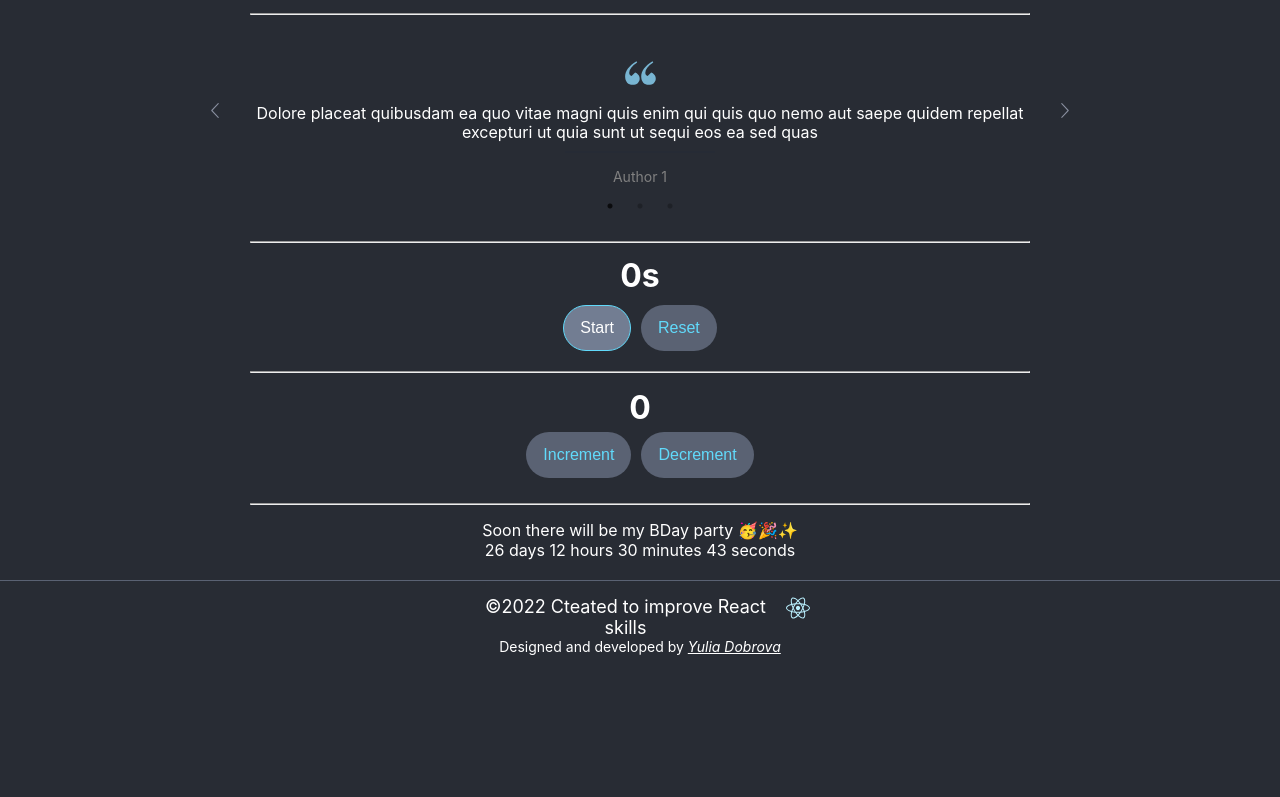
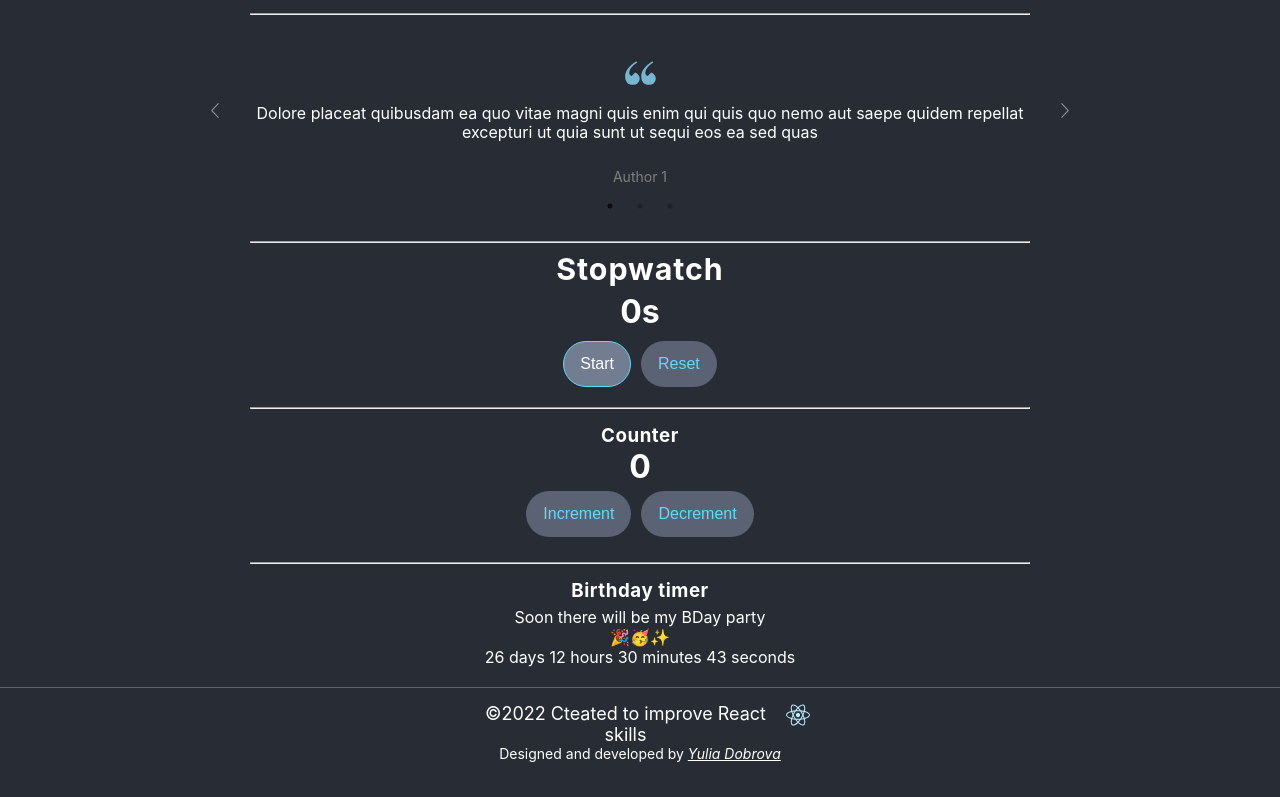
Before and after one commit to YuliaDobrova/react-practice-app, a React (Create React App) app: page /functional in a window 1280 px wide. Shown: the part 483-1280 px from the top of the page. Before the commit the page ends 1173 px from the top, so only its background shows below. Built offline with nearby package versions, Linux system fonts and the light colour scheme.

Commit message:
todo fixed

```diff
--- a/src/components/counter/Counter.jsx
+++ b/src/components/counter/Counter.jsx
@@ -17,6 +17,7 @@ const Counter = () => {
 
   return (
     <div className="CounterWrapper">
+      <h3 style={{ letterSpacing: '0.03em' }}>Counter</h3>
       <h1>{count}</h1>
       <div>
         <MyButton className="CounterBtn" onClick={increment}>
--- a/src/components/timer/Timer.jsx
+++ b/src/components/timer/Timer.jsx
@@ -29,6 +29,7 @@ const Timer = () => {
 
   return (
     <div className="timerWrapper">
+      <h3 style={{ letterSpacing: '0.03em' }}>Stopwatch</h3>
       <h1 className="time">{seconds}s</h1>
       <div className="timerBtnWrapper">
         <button
--- a/src/components/timerBirthday/TimerBitrhday.jsx
+++ b/src/components/timerBirthday/TimerBitrhday.jsx
@@ -43,7 +43,13 @@ const TimerBitrhday = () => {
 
   return (
     <div style={{ textAlign: 'center' }}>
-      <p>Soon there will be my BDay party 🥳🎉✨</p>
+      <h3 style={{ letterSpacing: '0.03em', marginBottom: 5 }}>
+        Birthday timer
+      </h3>
+      <p>
+        Soon there will be my BDay party <br />
+        🎉🥳✨
+      </p>
       {timerComponents.length ? timerComponents : <span>Happy Birthday!</span>}
     </div>
   );
--- a/src/components/todo/TodoStyled.js
+++ b/src/components/todo/TodoStyled.js
@@ -8,8 +8,8 @@ export const TodoWrapper = styled.div`
     /* transform: translate(-50%, -50%); */
     margin-right: auto;
     margin-left: auto;
-    width: 550px;
-    height: 550px;
+    width: 280px;
+    /* height: 550px; */
     background-color: rgba(139, 152, 178, 0.15);
     border: 1px solid #61dafb;
     border-radius: 20px;
@@ -17,7 +17,9 @@ export const TodoWrapper = styled.div`
     box-shadow: 0px 9px 24px rgba(255, 255, 255, 0.15),
       0px 3px 20px rgba(255, 255, 255, 0.25);
     overflow: hidden;
-
+    @media screen and (min-width: 768px) {
+      width: 550px;
+    }
     &__header {
       /* background-color: rgba(139, 152, 178, 0.5); */
       padding: 20px 30px;
@@ -42,10 +44,12 @@ export const TodoWrapper = styled.div`
         border: 1px solid #61dafb;
         /* border: 0; */
         font-size: 18px;
-        padding: 20px;
+        padding: 10px;
         color: #ffffff;
         flex: 1;
-
+        @media screen and (min-width: 768px) {
+          padding: 20px;
+        }
         &::-webkit-input-placeholder {
           color: #bfbfbf;
         }
@@ -73,10 +77,12 @@ export const TodoWrapper = styled.div`
         justify-content: center;
         border: 0;
         background-color: transparent;
-        width: 65px;
+        width: 40px;
         height: 65px;
         cursor: pointer;
-
+        @media screen and (min-width: 768px) {
+          width: 65px;
+        }
         svg {
           position: relative;
           right: -1px;
```
